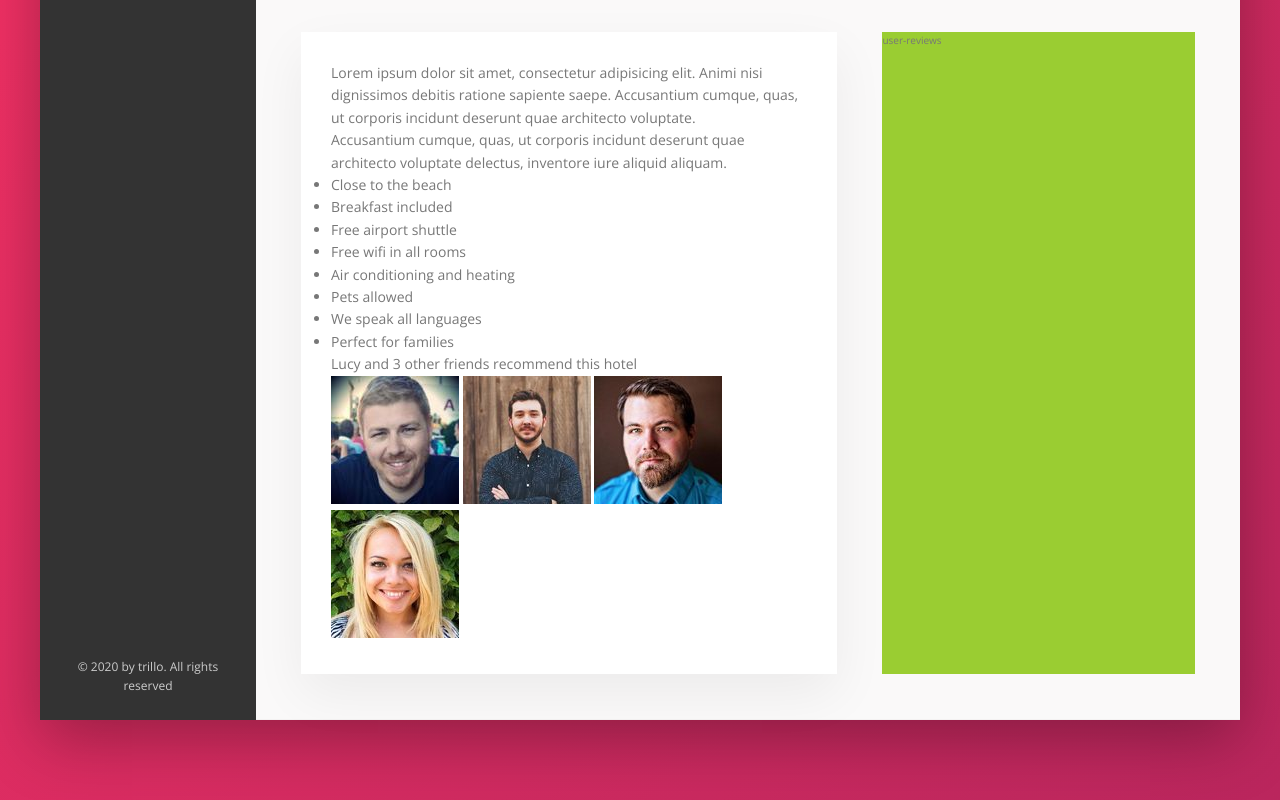
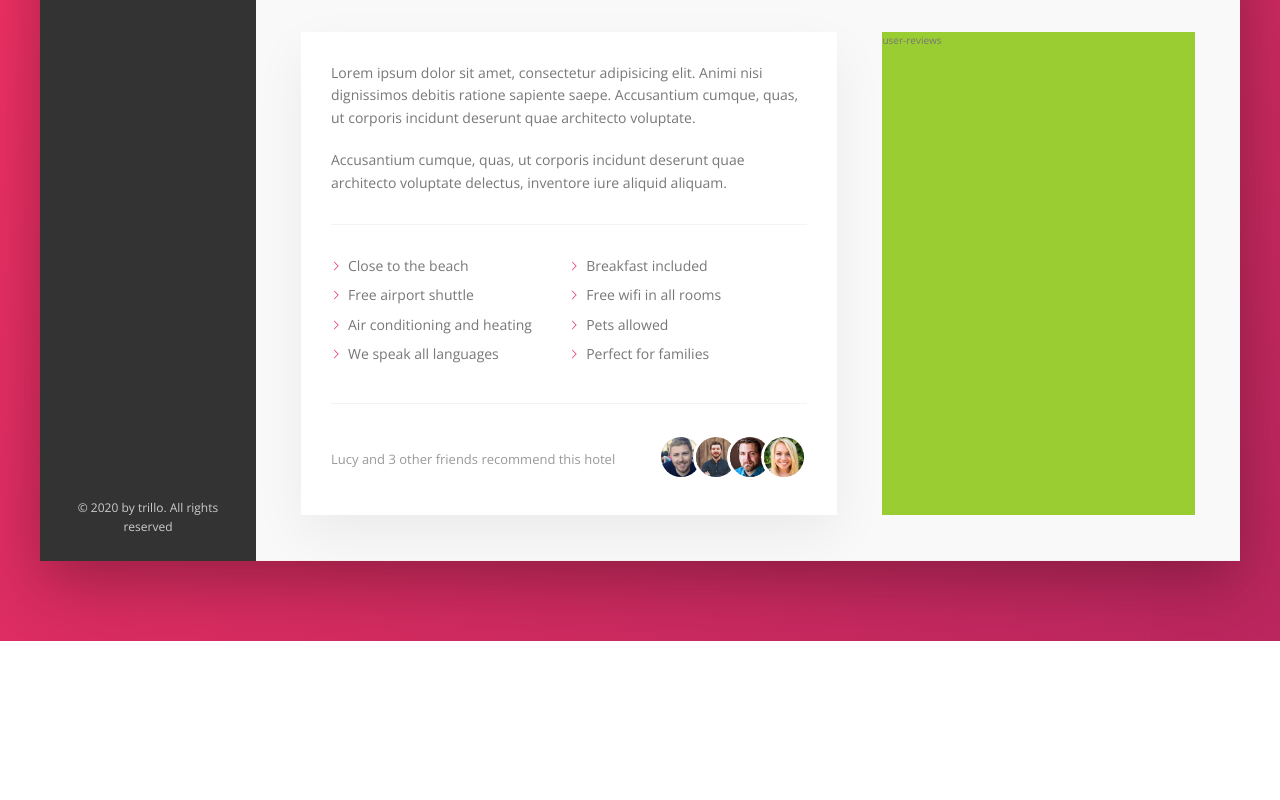
Before and after one commit to sendgn/trillo, a website: page index.html in a window 1280 px wide. Shown: the part 615-1415 px from the top of the page. After the commit the page ends 1256 px from the top, so only its background shows below. Drawn offline with nearby package versions, Linux system fonts and the light colour scheme.

Commit message:
Style the description section

```diff
--- a/sass/_components.scss
+++ b/sass/_components.scss
@@ -288,3 +288,67 @@
     box-shadow: none;
   }
 }
+
+// PARAGRAPH
+.paragraph:not(:last-of-type) {
+  margin-bottom: 2rem;
+}
+
+// LIST
+.list {
+  list-style: none;
+  margin: 3rem 0;
+  padding: 3rem 0;
+  border-top: var(--line);
+  border-bottom: var(--line);
+
+  display: flex;
+  flex-wrap: wrap;
+
+  &__item {
+    flex: 0 0 50%;
+    margin-bottom: 0.7rem;
+  }
+
+  &__item::before {
+    content: "";
+    display: inline-block;
+    height: 1rem;
+    width: 1rem;
+    margin-right: 0.7rem;
+
+    // todo: add feature query for this
+    // Older browsers
+    // background-image: url(../img/chevron-thin-right.svg);
+    // background-size: cover;
+
+    // Newer browsers - masks
+    background-color: var(--color-primary);
+    mask-image: url(../img/chevron-thin-right.svg);
+    mask-size: cover;
+  }
+}
+
+// RECOMMEND
+.recommend {
+  font-size: 1.3rem;
+  color: var(--color-grey-dark-3);
+  display: flex;
+  align-items: center;
+
+  &__count {
+    margin-right: auto;
+  }
+
+  &__photo {
+    box-sizing: content-box;
+    height: 4rem;
+    width: 4rem;
+    border-radius: 50%;
+    border: 3px solid #fff;
+
+    &:not(:last-of-type) {
+      margin-right: -1.5rem;
+    }
+  }
+}
```
Also changed, not shown: index.html (+1 -0 lines), css/main.css.
